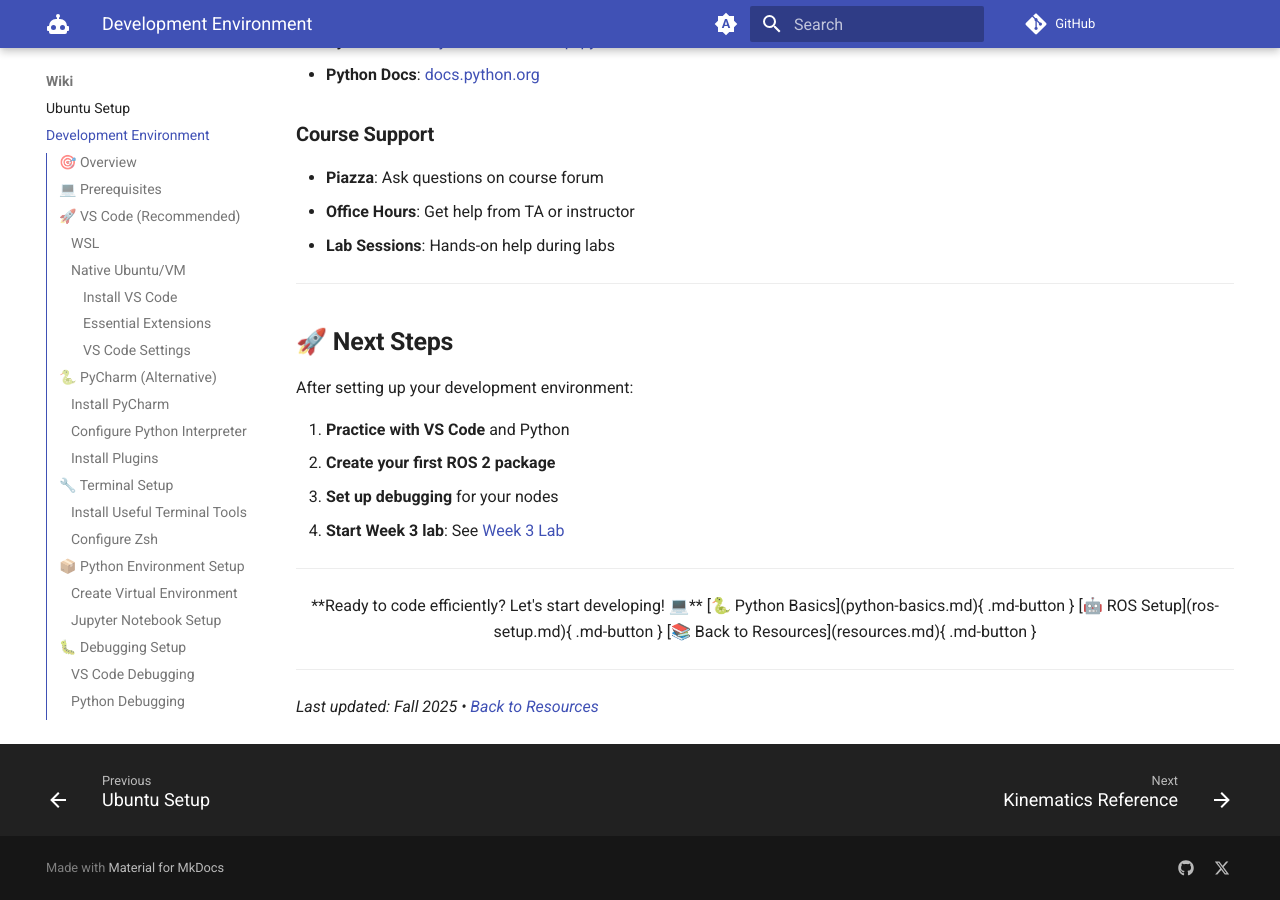
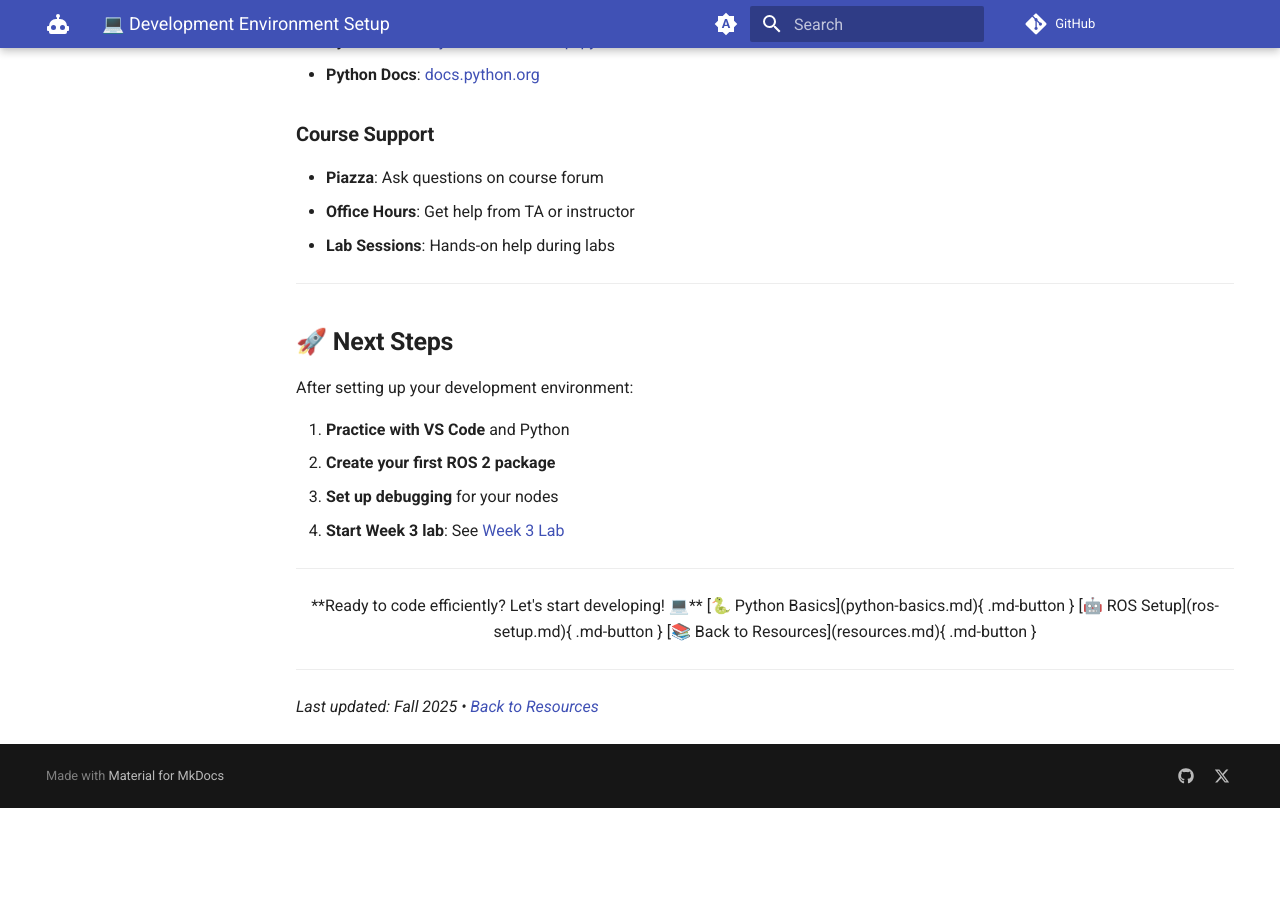
Before and after one commit to ENME480/enme480.github.io, an MkDocs documentation site: the page built from docs/dev-environment.md, in a window 1280 px wide and 900 px high, scrolled down 10244 px. Built offline with MkDocs 1.6.1 and Material for MkDocs 9.7.7, drawn with Linux system fonts in a browser that asks for light colours; plug-ins that fetch from the network failed and are left out; comment, search, counter and statistics services are not loaded; the version menu is left out; after the commit the page ends 11052 px from its top, so only the background shows below that.

Commit message:
now the build lists are clean

```diff
--- a/mkdocs.yml
+++ b/mkdocs.yml
@@ -94,8 +94,6 @@
   - Resources: resources.md
   - Wiki:
       - Ubuntu Setup: ubuntu-setup.md
-      - Development Environment: dev-environment.md
-      - Kinematics Reference: kinematics-reference.md
   - Policies: policies.md
   - Help: help.md
   - Blog: blog/index.md
```
